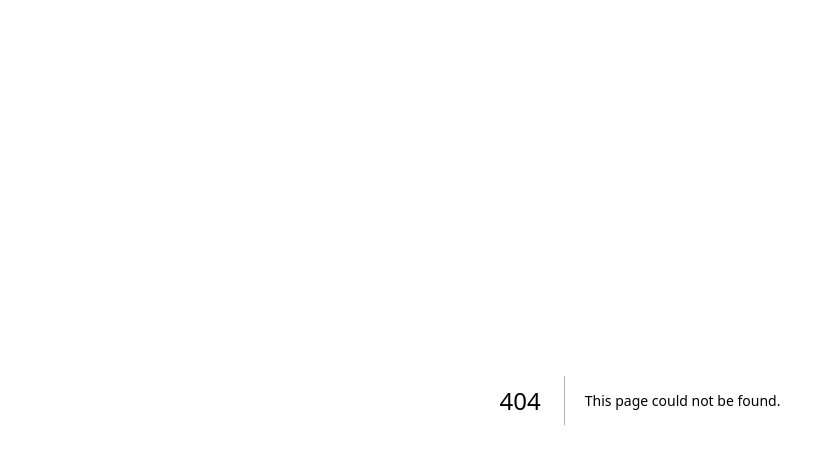
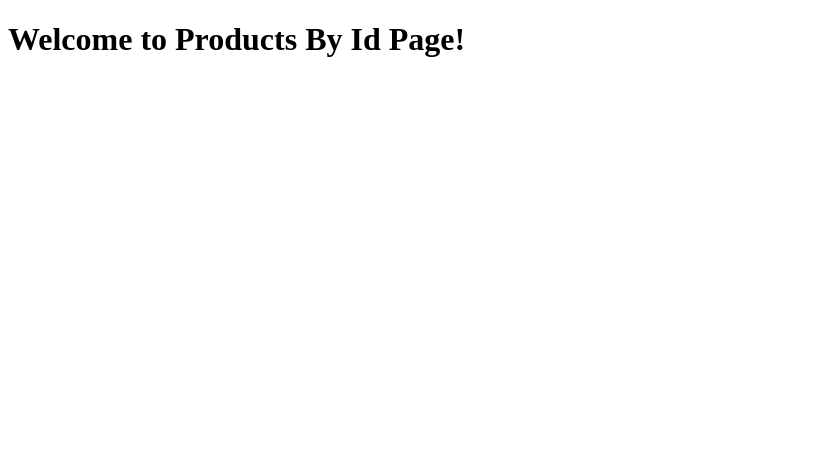
Before and after one commit to Shinia-Gupta/Project_Next15, a Next.js app: page /products/1 in a window 1280 px wide. Before the commit this address had no page. Shown: the top 464 px of the page, without its empty margins (0-835 px from the left). Built offline with nearby package versions, Linux system fonts and the light colour scheme.

Commit message:
simple dynamic route

```diff
--- /dev/null
+++ b/src/app/products/[id]/page.tsx
@@ -0,0 +1,7 @@
+export default function ProductsById() {
+  return (
+    <main>
+      <h1>Welcome to Products By Id Page!</h1>
+    </main>
+  );
+}
```
